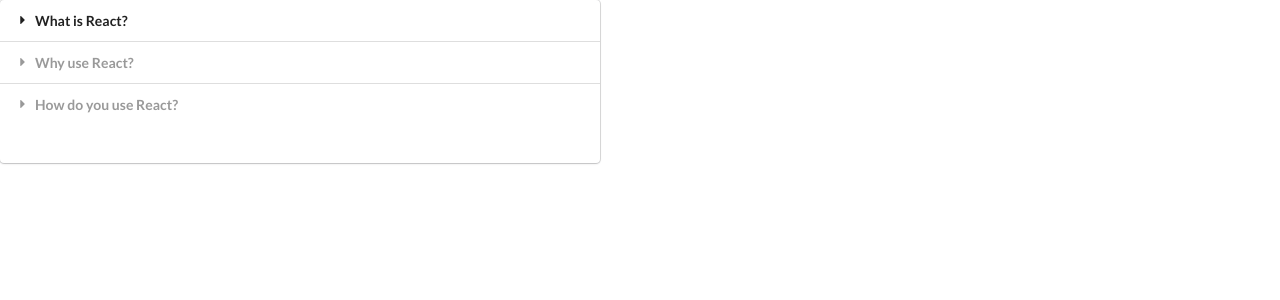
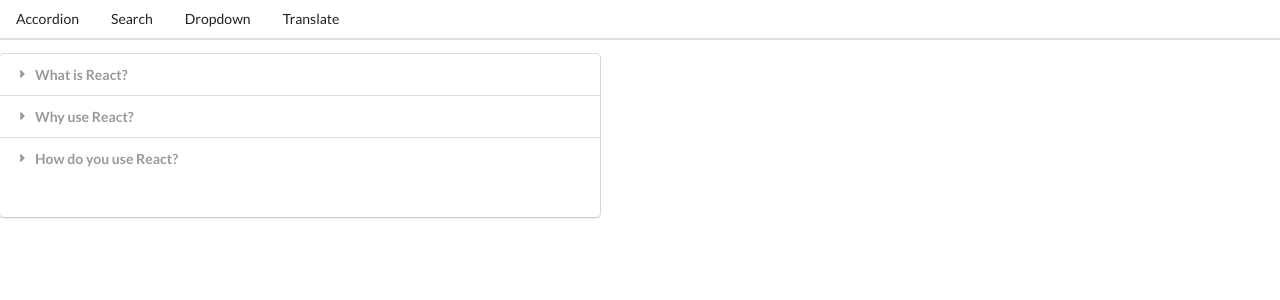
Before and after one commit to mssdef/react-twitch-app, a React (Create React App) app in the folder widgets/: page / in a window 1280 px wide. Shown: the top 300 px of the page. Built offline with nearby package versions, Linux system fonts and the light colour scheme.

Commit message:
Router refactoring

```diff
--- a/widgets/package.json
+++ b/widgets/package.json
@@ -8,8 +8,9 @@
     "@testing-library/user-event": "^7.1.2",
     "axios": "^0.20.0",
     "react": "^16.13.1",
-    "react-dom": "^16.13.1",
+    "react-dom": "^17.0.1",
     "react-html-parser": "^2.0.2",
+    "react-router-dom": "^5.2.0",
     "react-scripts": "3.4.3"
   },
   "scripts": {
--- a/widgets/src/App.js
+++ b/widgets/src/App.js
@@ -1,9 +1,11 @@
  import React, { useState } from 'react';
+ import { Switch, Route } from 'react-router-dom';
  import Accordion from './components/Accordion';
  import Search from './components/Search';
  import Dropdown from './components/Dropdown';
  import Translate from './components/Translate';
- import Route from './components/Route';
+ // import Route from './components/Route';
+ import Header from './components/Header';
 
  const items = [
    {
@@ -32,6 +34,9 @@
    const [selected, setSelected] = useState(options[0]);
 
     return <div>
+      <Header />
+
+      <>
       <Route path="/">
         <Accordion items={items} />
       </Route>
@@ -40,13 +45,14 @@
       </Route>
       <Route path="/dropdown">
         <Dropdown label="Select a color..."
-          options={options}
-          selected={selected}
-          onSelectedChange={setSelected}
-        />
+            options={options}
+            selected={selected}
+            onSelectedChange={setSelected}
+          />
       </Route>
       <Route path="/translate">
         <Translate />
       </Route>
+      </>
     </div>;
  }
--- /dev/null
+++ b/widgets/src/components/Header.js
@@ -0,0 +1,13 @@
+import React from 'react';
+import { Link } from 'react-router-dom';
+
+const Header = () => {
+  return <div className="ui secondary pointing menu">
+      <Link to="/" className="item">Accordion</Link>
+      <Link to="/list" className="item">Search</Link>
+      <Link to="/dropdown" className="item">Dropdown</Link>
+      <Link to="/translate" className="item">Translate</Link>
+    </div>;
+}
+
+export default Header;
--- a/widgets/src/index.js
+++ b/widgets/src/index.js
@@ -1,5 +1,6 @@
 import React from 'react';
 import ReactDOM from 'react-dom';
+import {BrowserRouter} from 'react-router-dom';
 import App from './App';
 
-ReactDOM.render(<App/>, document.querySelector('#root'));
+ReactDOM.render(<BrowserRouter><App/></BrowserRouter>, document.querySelector('#root'));
```
Also changed, not shown: widgets/.babelrc (added), 2 other files (tests, documents, lock files or other folders).
